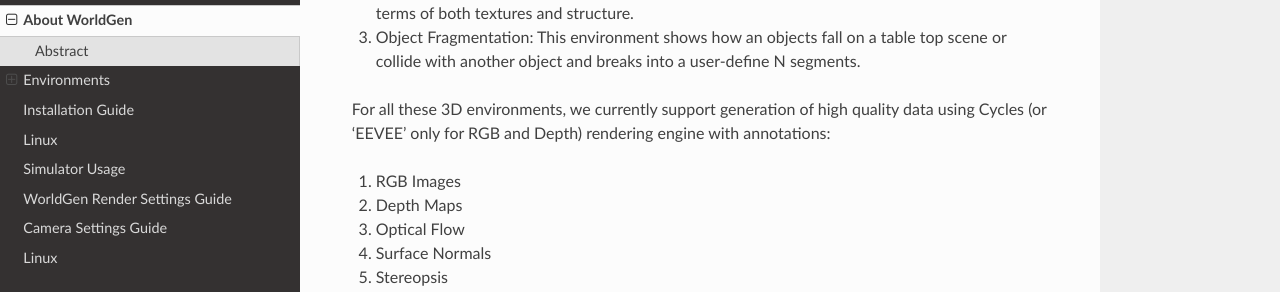
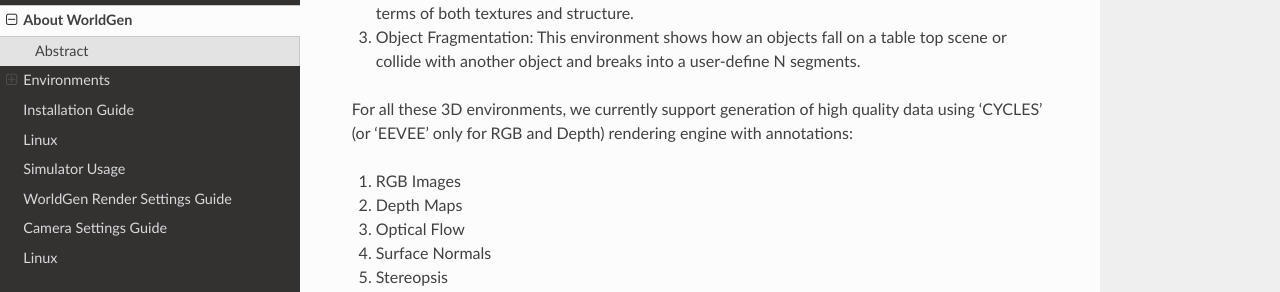
Before and after one commit to prgumd/WorldGen, a Sphinx documentation site: the page built from docs/source/About.rst, in a window 1280 px wide and 900 px high, scrolled down 1279 px. Shown: the part 158-450 px from the top of the window. Built offline with Sphinx 7.4.7 and the Read the Docs theme 2.0.0, drawn with Linux system fonts in a browser that asks for light colours.

```diff
--- a/docs/source/About.rst
+++ b/docs/source/About.rst
@@ -28,7 +28,7 @@ Currently, WorldGen supports three different environments: (more coming soon)
 #. ObjectPile: We import open source collection of 3D objects in a table top environment with different textures wrapped over these objects as well as use dynamic lighting and depth of field effects for rendering. We also incorporate variational UV mapping to modify these objects in terms of both textures and structure.
 #. Object Fragmentation: This environment shows how an objects fall on a table top scene or collide with another object and breaks into a user-define N segments.
 
-For all these 3D environments, we currently support generation of high quality data using Cycles (or 'EEVEE' only for RGB and Depth) rendering engine with annotations:
+For all these 3D environments, we currently support generation of high quality data using 'CYCLES' (or 'EEVEE' only for RGB and Depth) rendering engine with annotations:
 
 #. RGB Images
 #. Depth Maps
```
